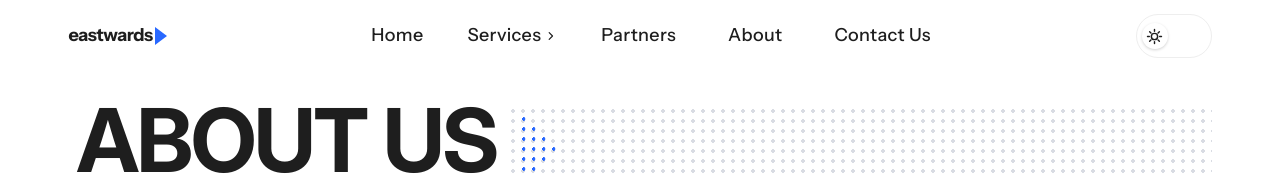
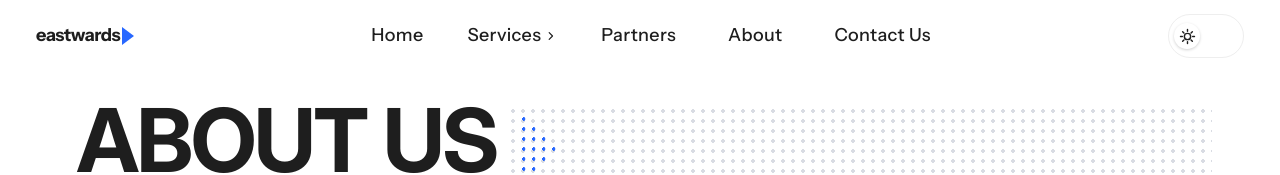
Before and after one commit to wajiha-kulsum/eastwards, a Next.js app: page /about in a window 1280 px wide. Shown: the top 175 px of the page. Built offline with nearby package versions, Linux system fonts and the light colour scheme.

Commit message:
Stretch the navbar corner to corner

```diff
--- a/components/Navbar.tsx
+++ b/components/Navbar.tsx
@@ -46,7 +46,7 @@ export function Navbar() {
     <header className="relative z-50 w-full bg-page transition-colors duration-300">
       <nav
         aria-label="Main navigation"
-        className="mx-auto flex h-[60px] w-full max-w-[1720px] items-center justify-between px-6 sm:px-10 sm:h-[68px] lg:h-[72px] lg:px-[5.35%]"
+        className="flex h-[60px] w-full items-center justify-between px-[36px] sm:h-[68px] lg:h-[72px]"
       >
         {/* Logo */}
         <Link
```
